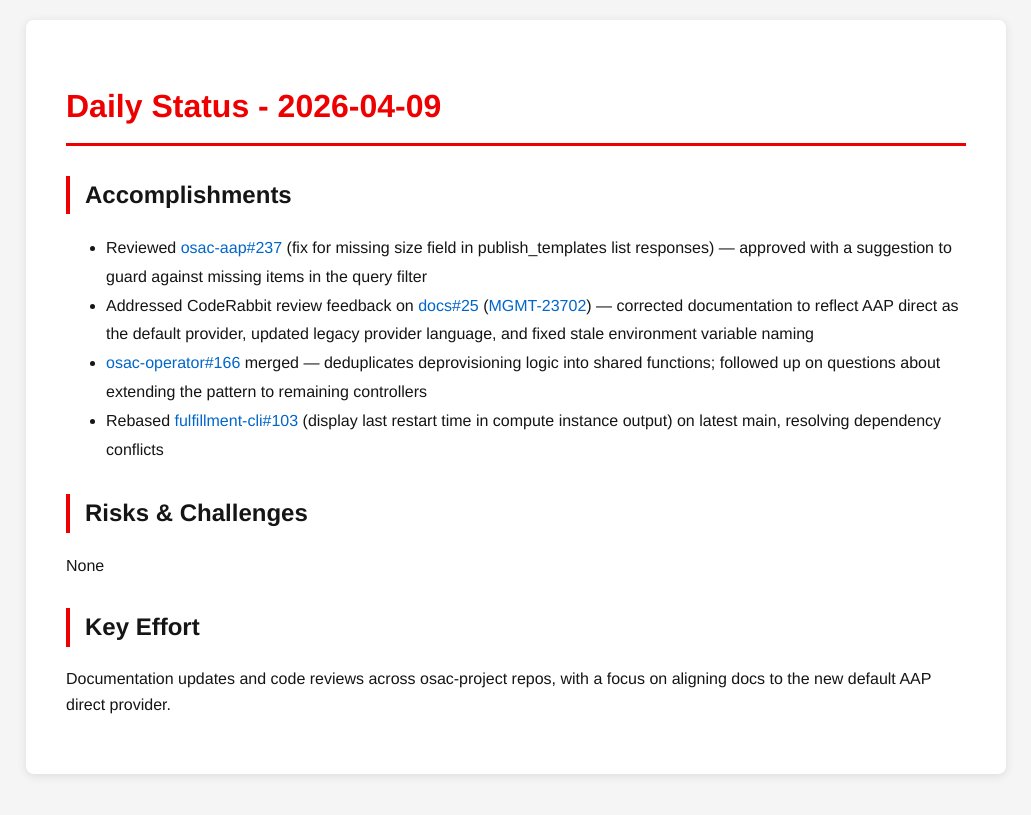
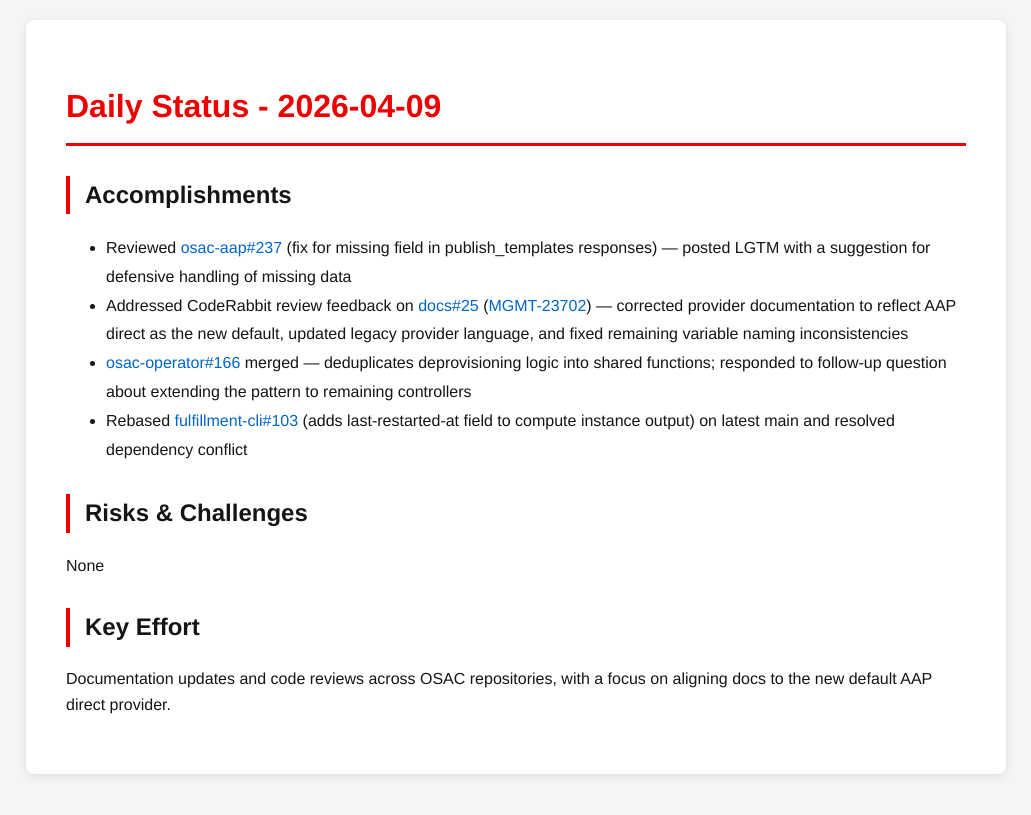
Before and after one commit to tzvatot/daily-status, a Jekyll site: the page built from 2026-04-09.md, in a window 1280 px wide. Shown: the top 815 px of the page, without its empty margins (124-1155 px from the left). Built offline with Jekyll 4.4.1, drawn with Linux system fonts in a browser that asks for light colours.

Commit message:
Daily status update - 2026-04-09

```diff
--- a/2026-04-09.md
+++ b/2026-04-09.md
@@ -7,13 +7,13 @@
 # Daily Status - 2026-04-09
 
 ## Accomplishments
-- Reviewed [osac-aap#237](https://github.com/osac-project/osac-aap/pull/237) (fix for missing size field in publish_templates list responses) — approved with a suggestion to guard against missing items in the query filter
-- Addressed CodeRabbit review feedback on [docs#25](https://github.com/osac-project/docs/pull/25) ([MGMT-23702](https://issues.redhat.com/browse/MGMT-23702)) — corrected documentation to reflect AAP direct as the default provider, updated legacy provider language, and fixed stale environment variable naming
-- [osac-operator#166](https://github.com/osac-project/osac-operator/pull/166) merged — deduplicates deprovisioning logic into shared functions; followed up on questions about extending the pattern to remaining controllers
-- Rebased [fulfillment-cli#103](https://github.com/osac-project/fulfillment-cli/pull/103) (display last restart time in compute instance output) on latest main, resolving dependency conflicts
+- Reviewed [osac-aap#237](https://github.com/osac-project/osac-aap/pull/237) (fix for missing field in publish_templates responses) — posted LGTM with a suggestion for defensive handling of missing data
+- Addressed CodeRabbit review feedback on [docs#25](https://github.com/osac-project/docs/pull/25) ([MGMT-23702](https://issues.redhat.com/browse/MGMT-23702)) — corrected provider documentation to reflect AAP direct as the new default, updated legacy provider language, and fixed remaining variable naming inconsistencies
+- [osac-operator#166](https://github.com/osac-project/osac-operator/pull/166) merged — deduplicates deprovisioning logic into shared functions; responded to follow-up question about extending the pattern to remaining controllers
+- Rebased [fulfillment-cli#103](https://github.com/osac-project/fulfillment-cli/pull/103) (adds last-restarted-at field to compute instance output) on latest main and resolved dependency conflict
 
 ## Risks & Challenges
 None
 
 ## Key Effort
-Documentation updates and code reviews across osac-project repos, with a focus on aligning docs to the new default AAP direct provider.
+Documentation updates and code reviews across OSAC repositories, with a focus on aligning docs to the new default AAP direct provider.
```
